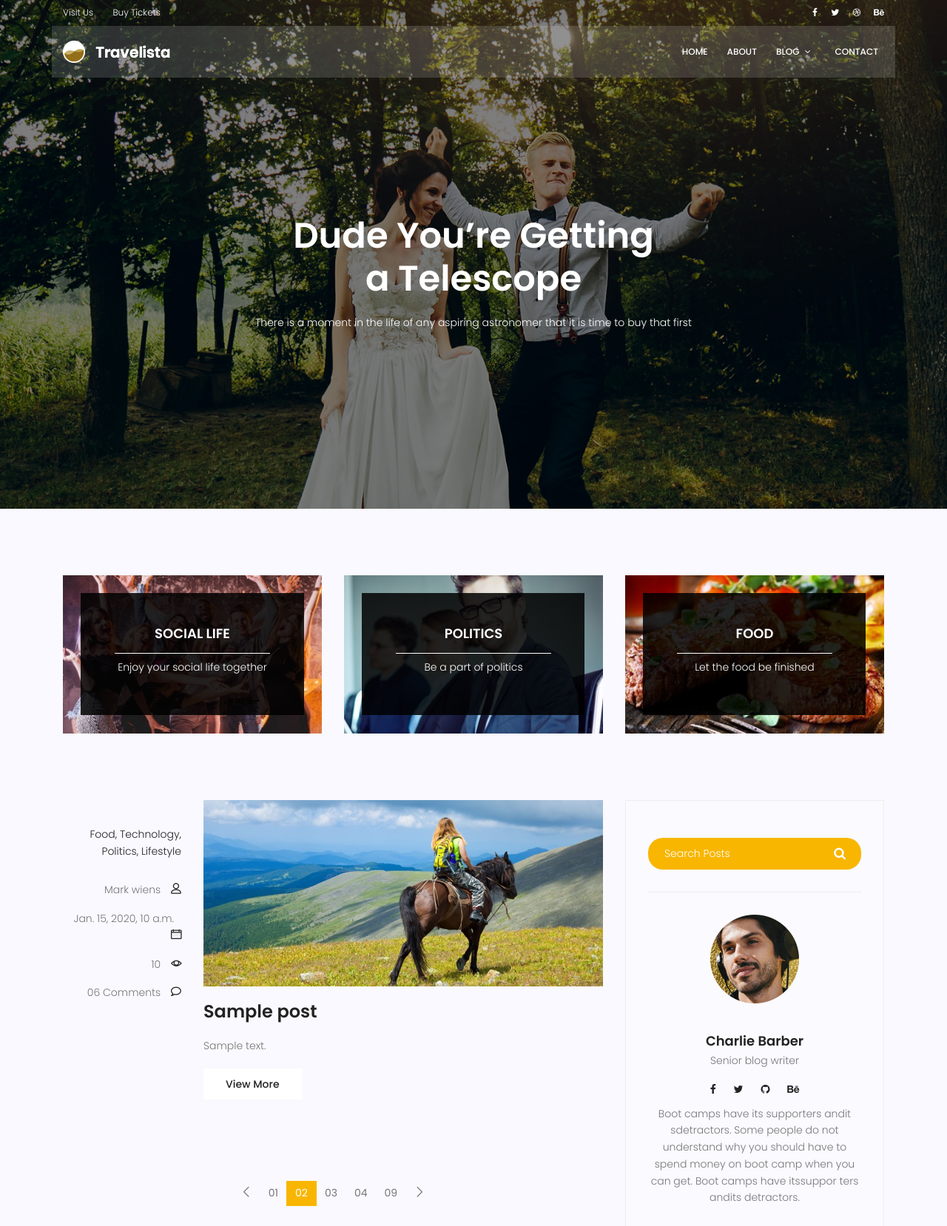
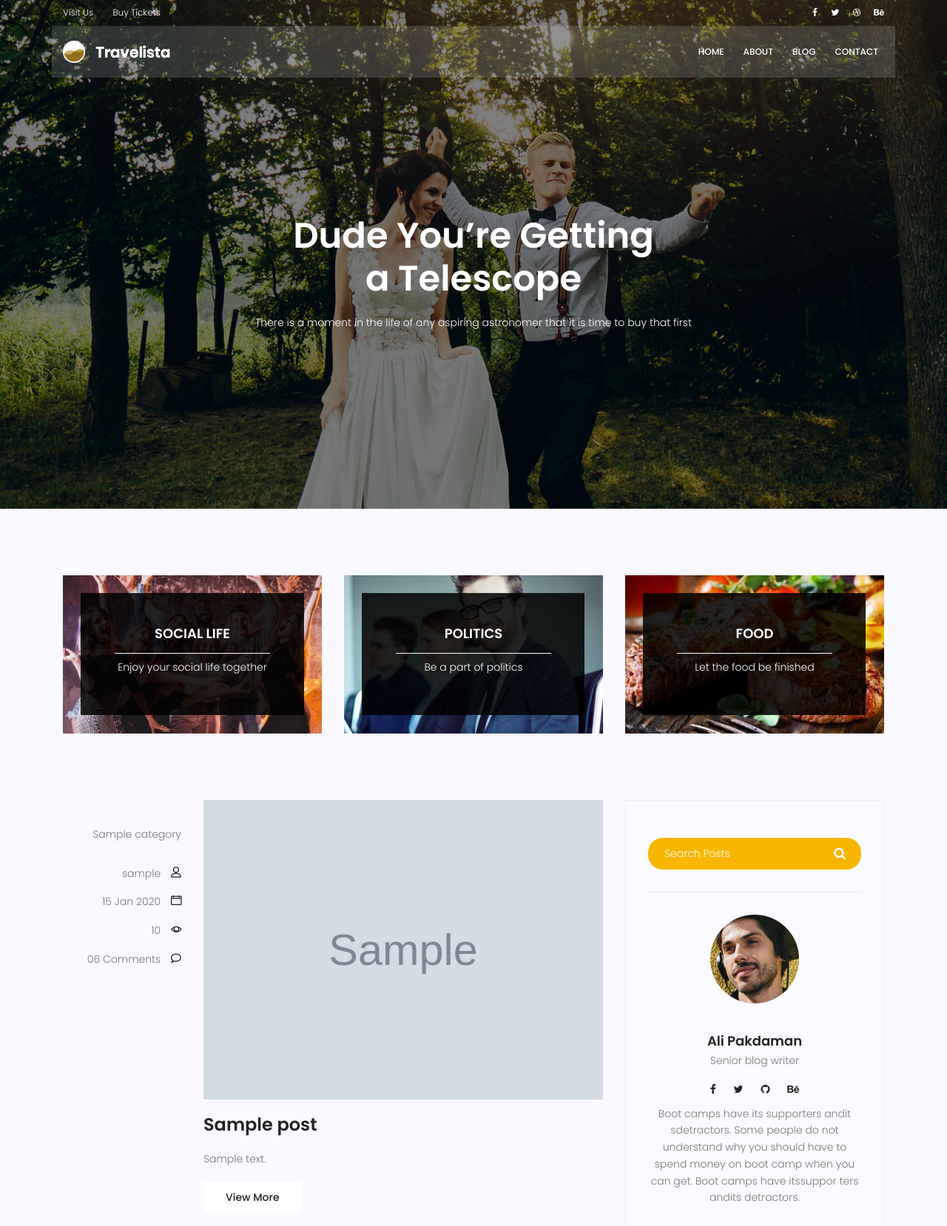
Before and after one commit to lazzyy-ali/first-try, a Django app: page /blog/ in a window 1280 px wide. Shown: the top 1658 px of the page at 74% size. Run offline with Django 5.2, Linux system fonts and the light colour scheme; tables that the repository leaves empty hold one stand-in row (values such as "Sample post"); grey boxes marked "Sample" are stand-in pictures; some libraries are stand-ins or nearby versions.

Commit message:
Enhance blog rendering with dynamic templates
- Connected blog templates to dynamic data
- Added reusable template components
- Improved template inheritance and includes
- Implemented dynamic post detail navigation
- Applied Django template filters and URL tags

```diff
--- a/blog/models.py
+++ b/blog/models.py
@@ -1,13 +1,21 @@
 from django.db import models
+from django.contrib.auth.models import User
+# Create your models here.
 
-# Create your models here.
+class Category(models.Model):
+    name = models.CharField(max_length=255)
+
+    def __str__(self):
+        return self.name
+
+
 class Post(models.Model):
-    #image
-    #author
+    image= models.ImageField(upload_to='blog', default='blog/defult.jpg')
+    author = models.ForeignKey(User, on_delete=models.SET_NULL, null=True)
     title = models.CharField(max_length=225)
     content = models.TextField()
     #tag
-    #category
+    category = models.ManyToManyField(Category)
     counted_views = models.IntegerField(default=0)
     status = models.BooleanField(default=False)
     published_date = models.DateTimeField(null=True)
--- a/blog/urls.py
+++ b/blog/urls.py
@@ -5,5 +5,5 @@
 
 urlpatterns = [
     path('', blog_view, name='index'),
-    path('single/', blog_single, name='single'),
+    path('<int:pid>/', blog_single, name='single'),
 ]
--- a/blog/views.py
+++ b/blog/views.py
@@ -1,4 +1,4 @@
-from django.shortcuts import render
+from django.shortcuts import render, get_object_or_404
 from blog.models import Post
 # Create your views here.
 def blog_view(request):
@@ -6,5 +6,8 @@
     context = {'posts' : posts}
     return render(request, "blog/blog-home.html", context)
 
-def blog_single(request):
-    return render(request, 'blog/blog-single.html')
+def blog_single(request, pid):
+    posts = Post.objects.filter(status=True)
+    post = get_object_or_404(posts, pk = pid)
+    context = {"post" : post}
+    return render(request, 'blog/blog-single.html', context)
--- a/templates/base/base.html
+++ b/templates/base/base.html
@@ -68,13 +68,7 @@
             <ul class="nav-menu">
               <li><a href="{% url "website:index" %}">Home</a></li>
               <li><a href="{% url "website:about" %}">About</a></li>
-              <li class="menu-has-children">
-                <a href="">Blog</a>
-                <ul>
-                  <li><a href={% url "blog:index" %}>Blog Home</a></li>
-                  <li><a href={% url "blog:single" %}>Blog Single</a></li>
-                </ul>
-              </li>
+              <li><a href={% url "blog:index" %}>Blog</a></li>
               <li><a href="{% url "website:contact" %}">Contact</a></li>
             </ul>
           </nav>
--- /dev/null
+++ b/templates/blog/blog-ads.html
@@ -0,0 +1,4 @@
+{% load static %}
+<div class="single-sidebar-widget ads-widget">
+	<a href="#"><img class="img-fluid" src="{% static 'img/blog/ads-banner.jpg' %}" alt=""></a>
+</div>
--- a/templates/blog/blog-home.html
+++ b/templates/blog/blog-home.html
@@ -90,25 +90,22 @@
 							<div class="single-post row">
 								<div class="col-lg-3  col-md-3 meta-details">
 									<ul class="tags">
-										<li><a href="#">Food,</a></li>
-										<li><a href="#">Technology,</a></li>
-										<li><a href="#">Politics,</a></li>
-										<li><a href="#">Lifestyle</a></li>
+										{{ post.category.all|join:", " }}
 									</ul>
 									<div class="user-details row">
-										<p class="user-name col-lg-12 col-md-12 col-6"><a href="#">Mark wiens</a> <span class="lnr lnr-user"></span></p>
-										<p class="date col-lg-12 col-md-12 col-6"><a href="#">{{post.published_date}}</a> <span class="lnr lnr-calendar-full"></span></p>
+										<p class="user-name col-lg-12 col-md-12 col-6"><a href="#">{{post.author}}</a> <span class="lnr lnr-user"></span></p>
+										<p class="date col-lg-12 col-md-12 col-6"><a href="#">{{post.published_date|date:"d M Y"}}</a> <span class="lnr lnr-calendar-full"></span></p>
 										<p class="view col-lg-12 col-md-12 col-6"><a href="#">{{post.counted_views}}</a> <span class="lnr lnr-eye"></span></p>
 										<p class="comments col-lg-12 col-md-12 col-6"><a href="#">06 Comments</a> <span class="lnr lnr-bubble"></span></p>
 									</div>
 								</div>
 								<div class="col-lg-9 col-md-9 ">
 									<div class="feature-img">
-										<img class="img-fluid" src="{% static 'img/blog/feature-img1.jpg' %}" alt="">
+										<img class="img-fluid" src={{post.image.url}} alt="">
 									</div>
-									<a class="posts-title" href="blog-single.html"><h3>{{post.title}}</h3></a>
+									<a class="posts-title" href="{% url "blog:single" pid=post.id %}"><h3>{{post.title}}</h3></a>
 									<p class="excert">
-										{{post.content}}
+										{{post.content|truncatechars:100}}
 									</p>
 									<a href="blog-single.html" class="primary-btn">View More</a>
 								</div>
@@ -146,22 +143,9 @@
 			                            <button type="submit"><i class="fa fa-search"></i></button>
 			                        </form>
 								</div>
-								<div class="single-sidebar-widget user-info-widget">
-									<img src="{% static 'img/blog/user-info.png' %} " alt="">
-									<a href="#"><h4>Charlie Barber</h4></a>
-									<p>
-										Senior blog writer
-									</p>
-									<ul class="social-links">
-										<li><a href="#"><i class="fa fa-facebook"></i></a></li>
-										<li><a href="#"><i class="fa fa-twitter"></i></a></li>
-										<li><a href="#"><i class="fa fa-github"></i></a></li>
-										<li><a href="#"><i class="fa fa-behance"></i></a></li>
-									</ul>
-									<p>
-										Boot camps have its supporters andit sdetractors. Some people do not understand why you should have to spend money on boot camp when you can get. Boot camps have itssuppor ters andits detractors.
-									</p>
-								</div>
+
+								{% include "blog/blog-writer.html" %}
+
 								<div class="single-sidebar-widget popular-post-widget">
 									<h4 class="popular-title">Popular Posts</h4>
 									<div class="popular-post-list">
@@ -203,9 +187,7 @@
 										</div>
 									</div>
 								</div>
-								<div class="single-sidebar-widget ads-widget">
-									<a href="#"><img class="img-fluid" src="{% static 'img/blog/ads-banner.jpg' %}" alt=""></a>
-								</div>
+								{% include "blog/blog-ads.html" %}
 								<div class="single-sidebar-widget post-category-widget">
 									<h4 class="category-title">Post Catgories</h4>
 									<ul class="cat-list">
--- /dev/null
+++ b/templates/blog/blog-writer.html
@@ -0,0 +1,18 @@
+{% load static %}
+
+<div class="single-sidebar-widget user-info-widget">
+									<img src="{% static 'img/blog/user-info.png' %} " alt="">
+									<a href="#"><h4>Ali Pakdaman</h4></a>
+									<p>
+										Senior blog writer
+									</p>
+									<ul class="social-links">
+										<li><a href="#"><i class="fa fa-facebook"></i></a></li>
+										<li><a href="#"><i class="fa fa-twitter"></i></a></li>
+										<li><a href="#"><i class="fa fa-github"></i></a></li>
+										<li><a href="#"><i class="fa fa-behance"></i></a></li>
+									</ul>
+									<p>
+										Boot camps have its supporters andit sdetractors. Some people do not understand why you should have to spend money on boot camp when you can get. Boot camps have itssuppor ters andits detractors.
+									</p>
+								</div>
```
Also changed, not shown: blog/admin.py (+5 -3 lines), templates/blog/blog-single.html (+14 -39 lines), blog/migrations/0003_post_author.py (added), blog/migrations/0004_post_image.py (added), blog/migrations/0005_category_post_category.py (added), media/blog/defult.jpg (added), media/blog/feature-img2.jpg (added), website/migrations/0002_alter_contact_options.py (added).
